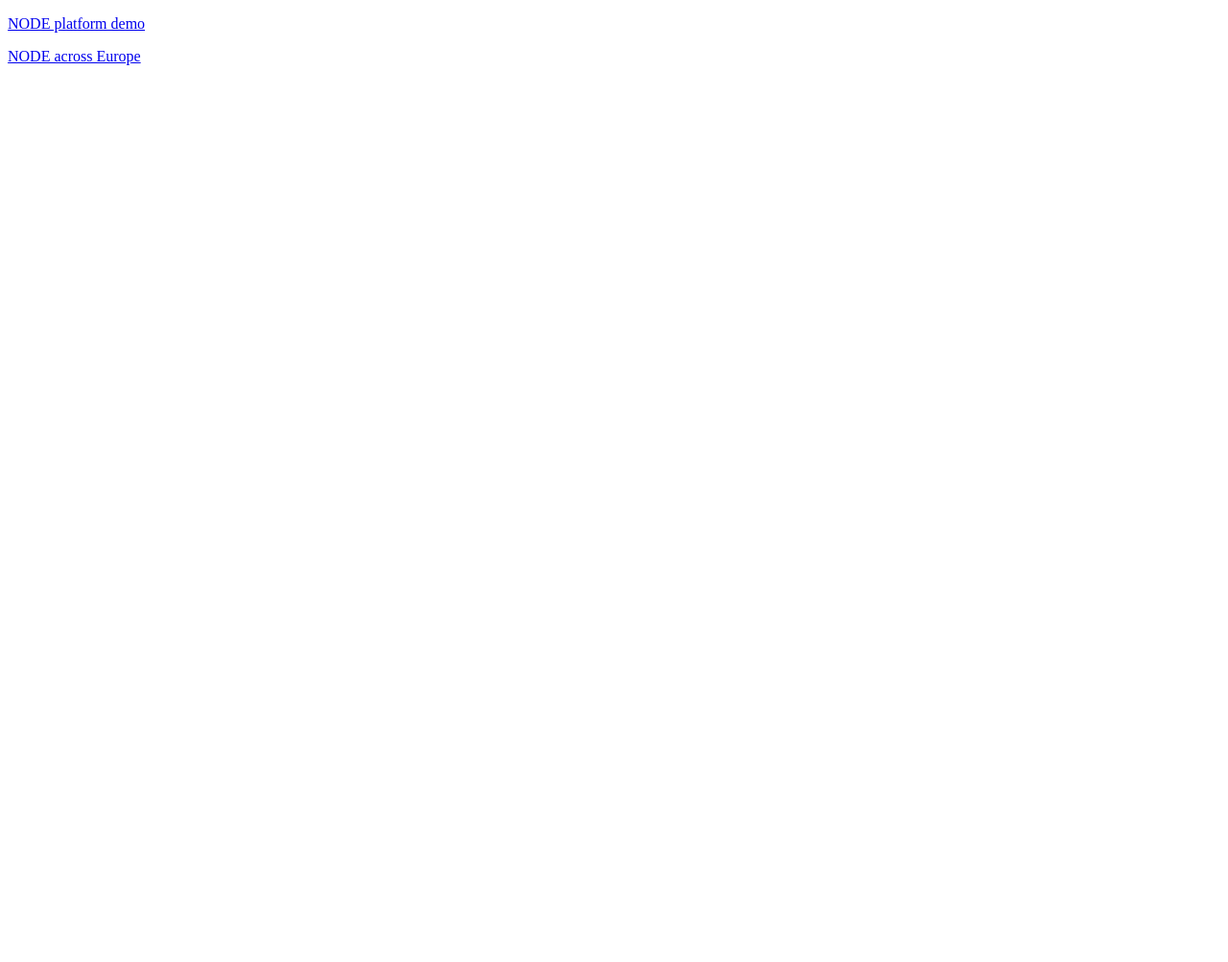
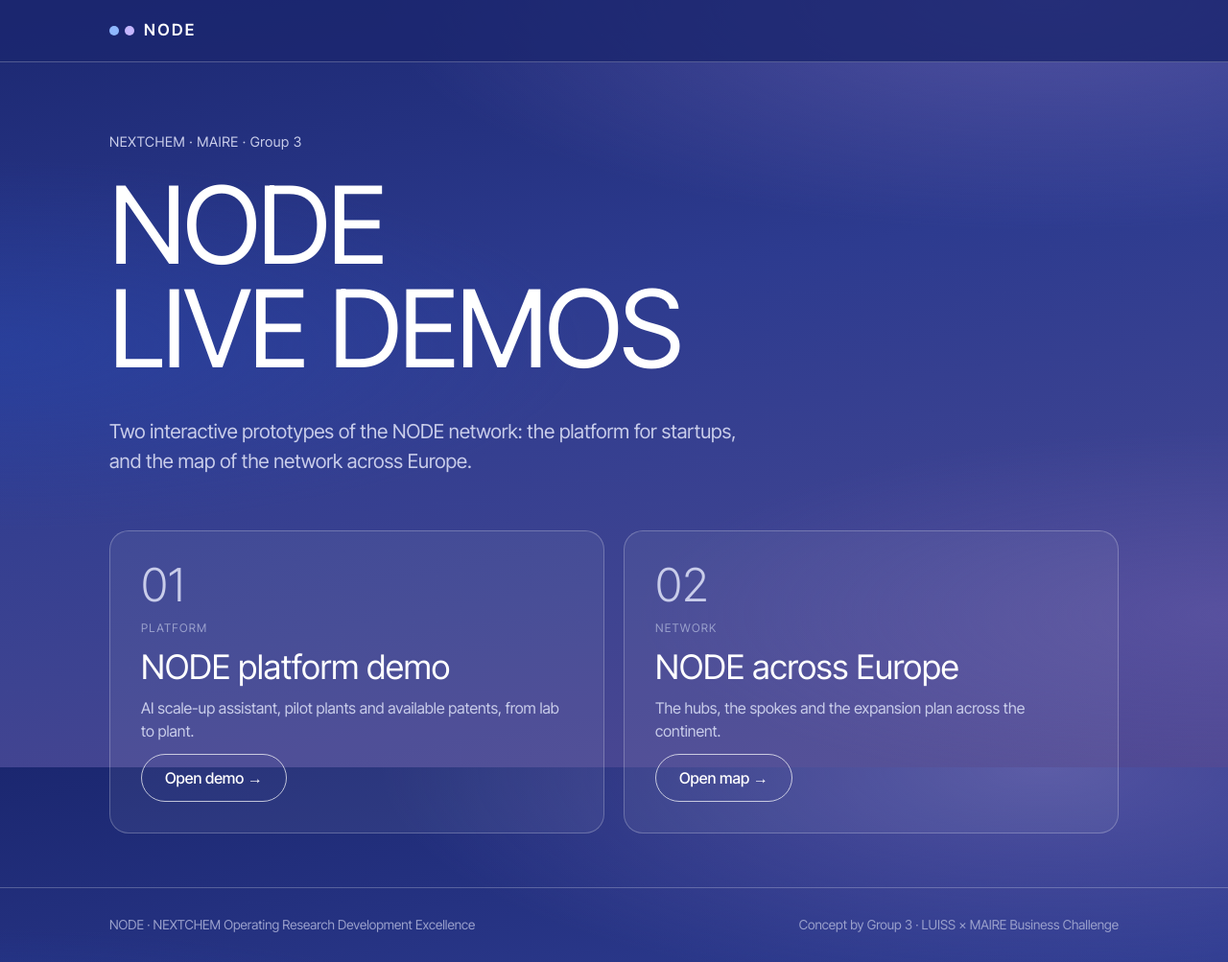
Before and after one commit to gianfrancovotta/node-demo-moi, a plain HTML site: page index.html in a window 1280 px wide. Shown: the whole page at 96% size. Before the commit the page ends 800 px from the top, so only its background shows below. Drawn offline with Linux system fonts and the light colour scheme.

Commit message:
Revamp index.html with new layout and styles
Updated HTML structure and styles for the NODE project.

```diff
--- a/index.html
+++ b/index.html
@@ -1,3 +1,72 @@
-<!doctype html><meta charset="utf-8"><title>NODE</title>
-<p><a href="NODE_demo_Group_3.html">NODE platform demo</a></p>
-<p><a href="NODE_across_Europe_Group3.html">NODE across Europe</a></p>
+<!doctype html>
+<html lang="en">
+<head>
+<meta charset="utf-8">
+<meta name="viewport" content="width=device-width, initial-scale=1">
+<title>NODE · Group 3 · LUISS × MAIRE Business Challenge</title>
+<link rel="preconnect" href="https://fonts.googleapis.com">
+<link rel="stylesheet" href="https://fonts.googleapis.com/css2?family=Inter+Tight:wght@300;400;500;600&display=swap">
+<style>
+:root{--ink:#fff;--soft:#c9cdea;--mute:#9aa0cc;--line:rgba(255,255,255,.24);--glass:rgba(255,255,255,.06);--navy:#1b2770;--p2:#8fb8ff;--p3:#c5b6ff;
+  --font:"Inter Tight","Helvetica Neue",Arial,sans-serif;color-scheme:dark}
+*{box-sizing:border-box}
+html,body{margin:0;min-height:100%}
+body{font-family:var(--font);color:var(--ink);line-height:1.5;min-height:100vh;display:flex;flex-direction:column;
+  background-color:var(--navy);
+  background-image:radial-gradient(90% 50% at 85% 0%,rgba(120,110,190,.55) 0%,transparent 60%),
+    radial-gradient(80% 40% at 0% 45%,rgba(40,70,170,.5) 0%,transparent 60%),
+    radial-gradient(80% 40% at 100% 80%,rgba(110,95,175,.45) 0%,transparent 60%),
+    linear-gradient(170deg,#1b2770 0%,#2d3b8f 40%,#3d4391 70%,#4f4892 100%);
+  background-attachment:fixed}
+.wrap{max-width:1100px;margin:0 auto;padding:0 24px;width:100%}
+nav{border-bottom:1px solid var(--line);background:rgba(27,39,112,.82)}
+nav .wrap{height:64px;display:flex;align-items:center}
+.brand{font-weight:600;letter-spacing:.14em;font-size:1.05rem;display:flex;align-items:center;gap:10px}
+.brand i{width:10px;height:10px;border-radius:50%;background:var(--p2);box-shadow:16px 0 0 var(--p3)}
+.brand span{margin-left:16px}
+main{flex:1;padding-block:72px 56px}
+.eyebrow{font-size:.9rem;color:var(--soft);letter-spacing:.04em}
+h1{font-weight:400;text-transform:uppercase;font-size:clamp(2.8rem,9vw,7rem);line-height:.96;letter-spacing:-.02em;margin:.2em 0 .35em}
+.lead{font-size:clamp(1.05rem,1.6vw,1.3rem);color:var(--soft);max-width:58ch;margin:0}
+.cards{display:grid;grid-template-columns:1fr 1fr;gap:20px;margin-top:56px}
+@media (max-width:760px){.cards{grid-template-columns:1fr}}
+a.card{display:flex;flex-direction:column;gap:12px;text-decoration:none;color:inherit;border:1px solid var(--line);border-radius:20px;padding:32px;background:var(--glass);min-height:240px;transition:background .2s,border-color .2s,transform .2s}
+a.card:hover,a.card:focus-visible{background:rgba(255,255,255,.14);border-color:rgba(255,255,255,.6);transform:translateY(-3px);outline:none}
+.k{font-size:.75rem;letter-spacing:.1em;text-transform:uppercase;color:var(--mute)}
+.n{font-weight:300;font-size:3rem;line-height:1;color:var(--soft)}
+a.card h2{margin:0;font-weight:400;font-size:clamp(1.6rem,3vw,2.2rem);line-height:1.1}
+a.card p{margin:0;color:var(--soft);font-size:1rem}
+.go{margin-top:auto;display:inline-flex;align-self:flex-start;align-items:center;gap:10px;padding:12px 24px;border-radius:999px;border:1px solid rgba(255,255,255,.7);font-weight:500;transition:background .2s,color .2s}
+a.card:hover .go,a.card:focus-visible .go{background:var(--ink);color:var(--navy)}
+footer{border-top:1px solid var(--line);padding-block:28px;color:var(--mute);font-size:.85rem}
+footer .wrap{display:flex;flex-wrap:wrap;gap:8px 32px;justify-content:space-between}
+</style>
+</head>
+<body>
+<nav><div class="wrap"><div class="brand"><i aria-hidden="true"></i><span>NODE</span></div></div></nav>
+<main>
+  <div class="wrap">
+    <div class="eyebrow">NEXTCHEM · MAIRE · Group 3</div>
+    <h1>NODE<br>live demos</h1>
+    <p class="lead">Two interactive prototypes of the NODE network: the platform for startups, and the map of the network across Europe.</p>
+    <div class="cards">
+      <a class="card" href="NODE_demo_Group_3.html">
+        <div class="n">01</div>
+        <div class="k">Platform</div>
+        <h2>NODE platform demo</h2>
+        <p>AI scale-up assistant, pilot plants and available patents, from lab to plant.</p>
+        <span class="go">Open demo &rarr;</span>
+      </a>
+      <a class="card" href="NODE_across_Europe_Group3.html">
+        <div class="n">02</div>
+        <div class="k">Network</div>
+        <h2>NODE across Europe</h2>
+        <p>The hubs, the spokes and the expansion plan across the continent.</p>
+        <span class="go">Open map &rarr;</span>
+      </a>
+    </div>
+  </div>
+</main>
+<footer><div class="wrap"><span>NODE · NEXTCHEM Operating Research Development Excellence</span><span>Concept by Group 3 · LUISS × MAIRE Business Challenge</span></div></footer>
+</body>
+</html>
```
